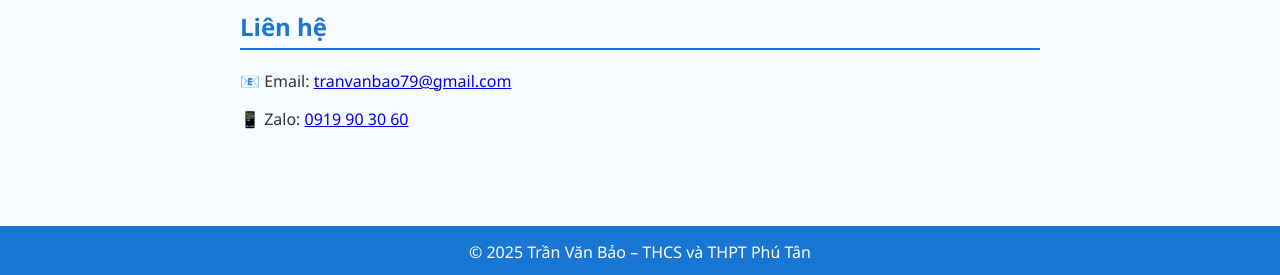
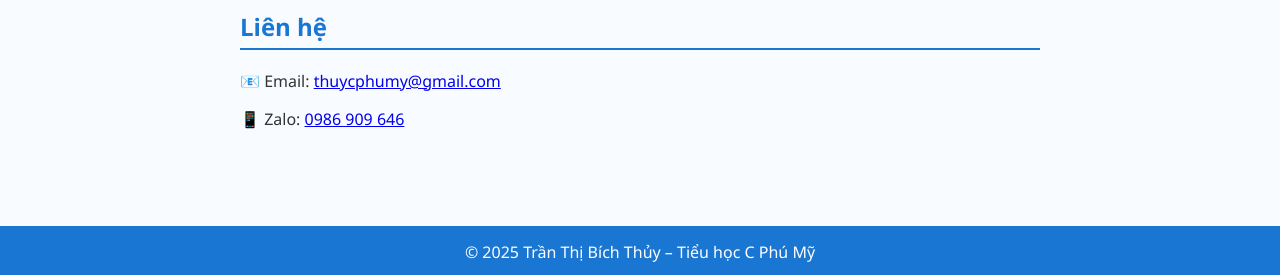
Before and after one commit to tranvanbao79/tranvanbao.github.io, a plain HTML site: page index.html in a window 1280 px wide. Shown: the part 1183-1458 px from the top of the page. Drawn offline with Linux system fonts and the light colour scheme.

Commit message:
Update index.html

```diff
--- a/index.html
+++ b/index.html
@@ -35,12 +35,12 @@
 
   <section id="lienhe" class="fade-in">
     <h2>Liên hệ</h2>
-    <p>📧 Email: <a href="mailto:tranvanbao79@gmail.com">tranvanbao79@gmail.com</a></p>
-    <p>📱 Zalo: <a href="https://zalo.me/0919903060" target="_blank">0919 90 30 60</a></p>
+    <p>📧 Email: <a href="mailto:thuycphumy@gmail.com">thuycphumy@gmail.com</a></p>
+    <p>📱 Zalo: <a href="https://zalo.me/0986909646" target="_blank">0986 909 646</a></p>
   </section>
 
   <footer>
-    © 2025 Trần Văn Bảo – THCS và THPT Phú Tân
+    © 2025 Trần Thị Bích Thủy – Tiểu học C Phú Mỹ
   </footer>
 
   <script src="script.js"></script>
```
